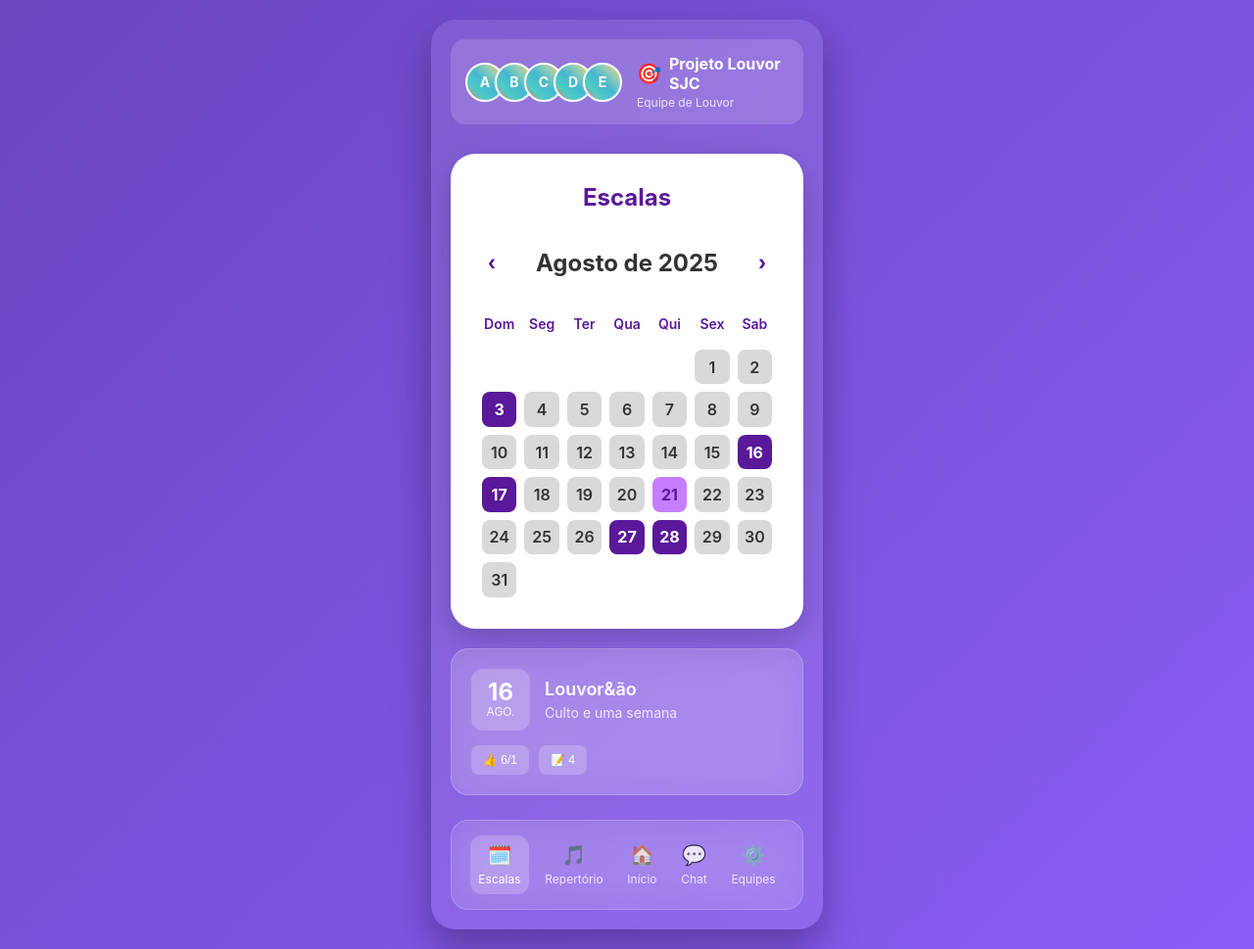
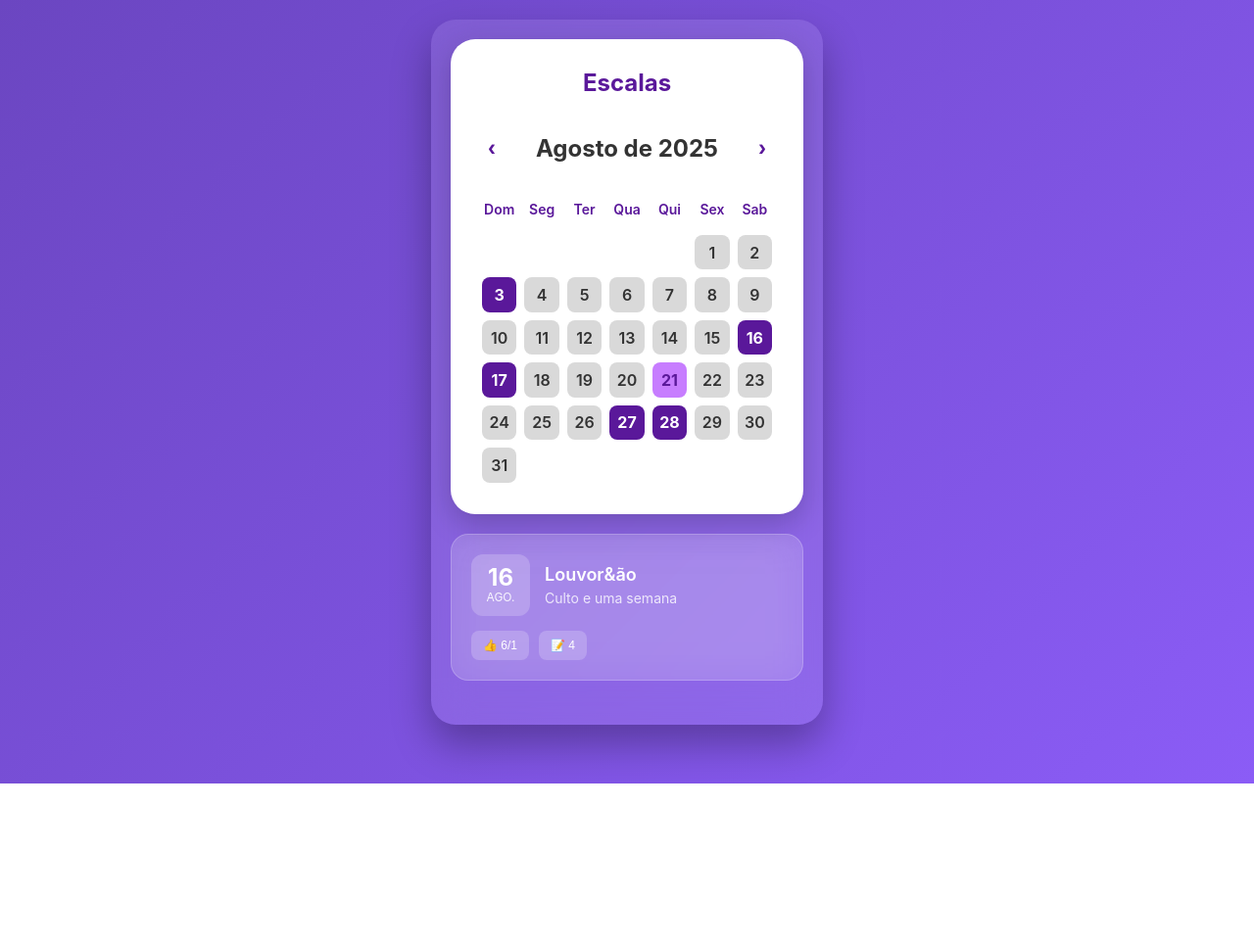
Before and after one commit to alysson-melo/calendario_pout, a plain HTML site: page calendarioIA.html in a window 1280 px wide. Shown: the whole page at 98% size. After the commit the page ends 800 px from the top, so only its background shows below. Drawn offline with Linux system fonts and the light colour scheme.

Commit message:
Adição das fontes na head

```diff
--- a/calendarioIA.html
+++ b/calendarioIA.html
@@ -5,27 +5,16 @@
     <meta charset="UTF-8">
     <meta name="viewport" content="width=device-width, initial-scale=1.0">
     <title>Calendário planning out</title>
+    <link rel="preconnect" href="https://fonts.googleapis.com">
+    <link rel="preconnect" href="https://fonts.gstatic.com" crossorigin>
+    <link href="https://fonts.googleapis.com/css2?family=Pontano+Sans:wght@300..700&family=
+        Poppins:ital,wght@0,100;0,200;0,300;0,400;0,500;0,600;0,700;0,800;0,900;1,100;1,2
+        00;1,300;1,400;1,500;1,600;1,700;1,800;1,900&display=swap" rel="stylesheet">
     <link rel="stylesheet" href="style.css">
 </head>
 
 <body>
     <div class="container">
-        <!-- Header -->
-        <div class="header">
-            <div class="team-photos">
-                <div class="photo">A</div>
-                <div class="photo">B</div>
-                <div class="photo">C</div>
-                <div class="photo">D</div>
-                <div class="photo">E</div>
-            </div>
-            <div class="logo-section">
-                <div class="logo">
-                    Projeto Louvor SJC
-                </div>
-                <div class="subtitle">Equipe de Louvor</div>
-            </div>
-        </div>
 
         <!-- Calendar -->
         <div class="calendar-section">
@@ -61,30 +50,6 @@
                 <button class="action-btn">📝 4</button>
             </div>
         </div>
-
-        <!-- Bottom Navigation -->
-        <div class="bottom-nav">
-            <div class="nav-item active">
-                <div class="nav-icon">🗓️</div>
-                <div>Escalas</div>
-            </div>
-            <div class="nav-item">
-                <div class="nav-icon">🎵</div>
-                <div>Repertório</div>
-            </div>
-            <div class="nav-item">
-                <div class="nav-icon">🏠</div>
-                <div>Início</div>
-            </div>
-            <div class="nav-item">
-                <div class="nav-icon">💬</div>
-                <div>Chat</div>
-            </div>
-            <div class="nav-item">
-                <div class="nav-icon">⚙️</div>
-                <div>Equipes</div>
-            </div>
-        </div>
     </div>
 
     <!-- Year Selection Modal -->
```
